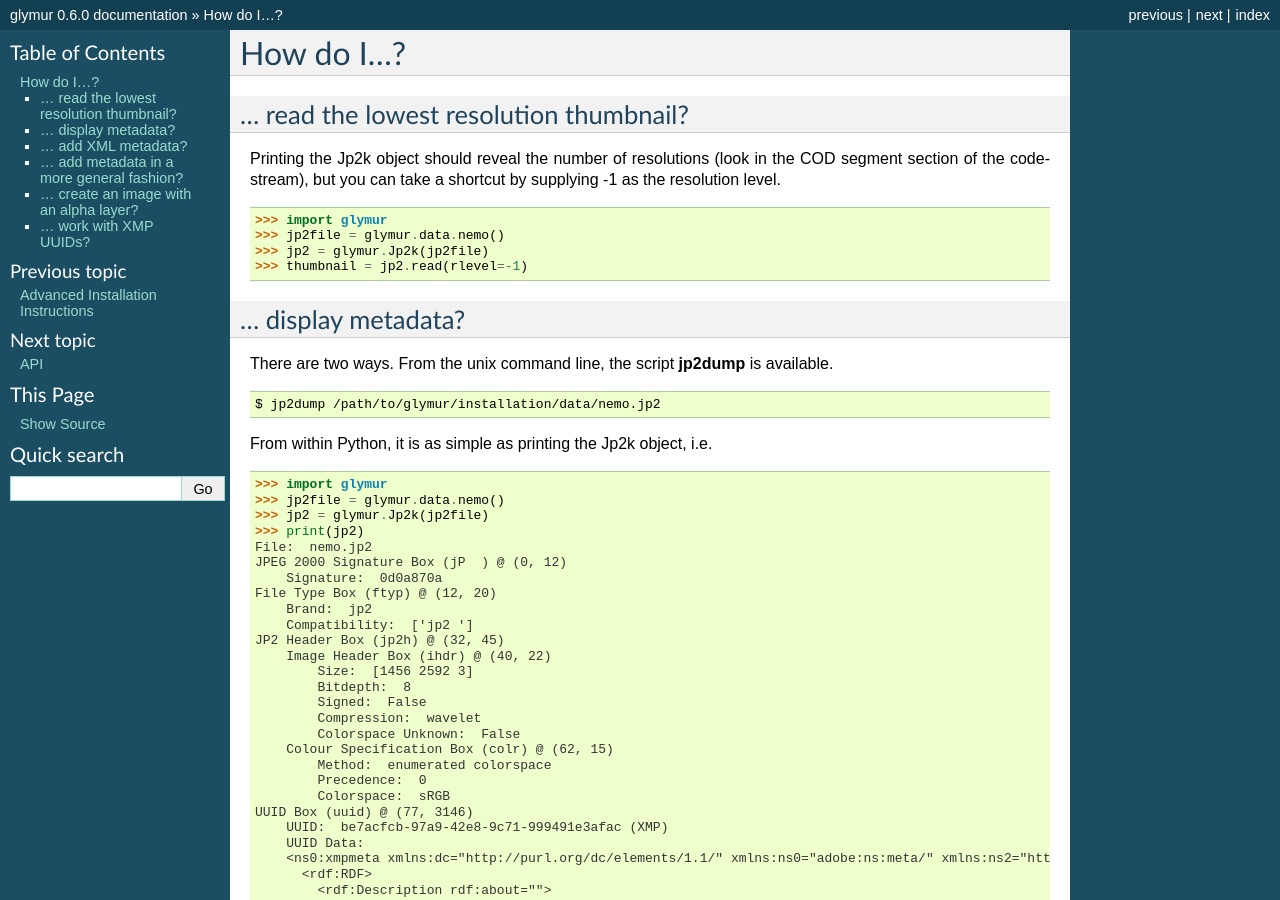
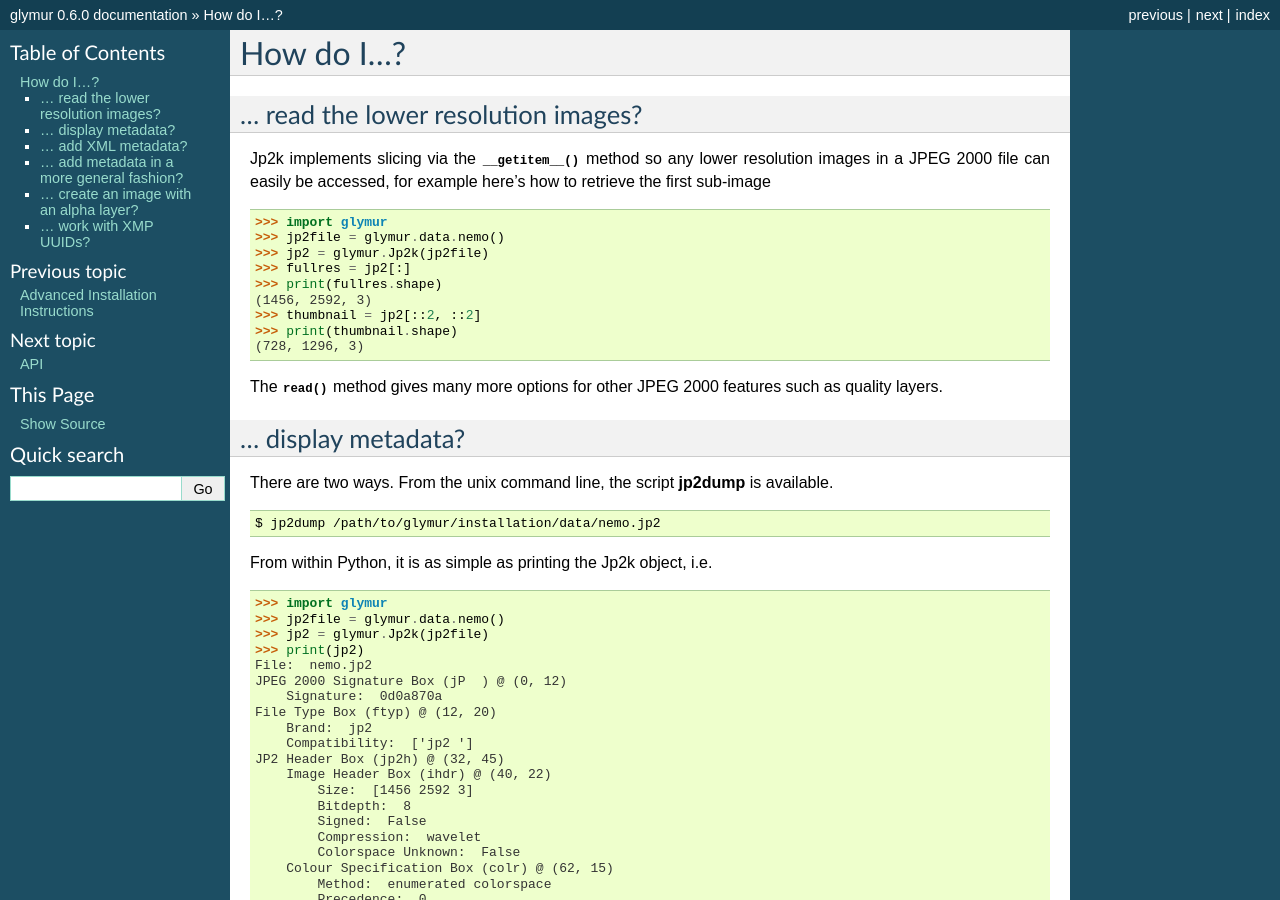
Before and after one commit to quintusdias/glymur, a Sphinx documentation site: the page built from docs/source/how_do_i.rst, in a window 1280 px wide and 900 px high. Built offline with Sphinx 7.4.7, drawn with Linux system fonts in a browser that asks for light colours.

Commit message:
Documentation for slicing.

```diff
--- a/docs/source/how_do_i.rst
+++ b/docs/source/how_do_i.rst
@@ -3,17 +3,24 @@ How do I...?
 ------------
 
 
-... read the lowest resolution thumbnail?
-=========================================
-Printing the Jp2k object should reveal the number of resolutions
-(look in the COD segment section of the codestream), but you can
-take a shortcut by supplying -1 as the
-resolution level. ::
+... read the lower resolution images?
+=====================================
+Jp2k implements slicing via the :py:meth:`__getitem__` method so
+any lower resolution images in a JPEG 2000 file can easily be
+accessed, for example here's how to retrieve the first sub-image ::
 
     >>> import glymur
     >>> jp2file = glymur.data.nemo()
     >>> jp2 = glymur.Jp2k(jp2file)
-    >>> thumbnail = jp2.read(rlevel=-1)
+    >>> fullres = jp2[:]
+    >>> print(fullres.shape)
+    (1456, 2592, 3)
+    >>> thumbnail = jp2[::2, ::2]
+    >>> print(thumbnail.shape)
+    (728, 1296, 3)
+
+The :py:meth:`read` method gives many more options for other JPEG 2000 features
+such as quality layers.
 
 ... display metadata?
 =====================
```
